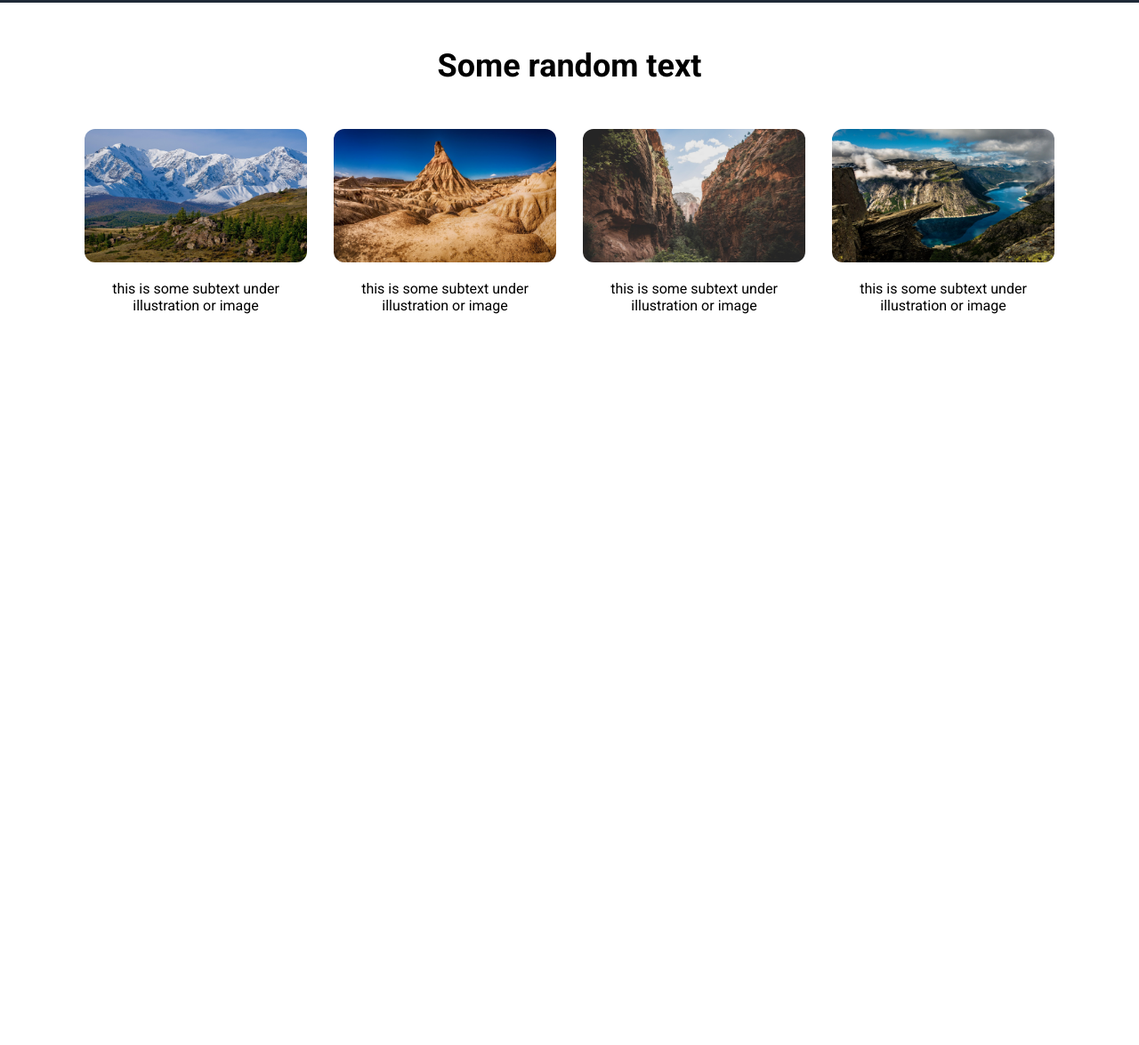
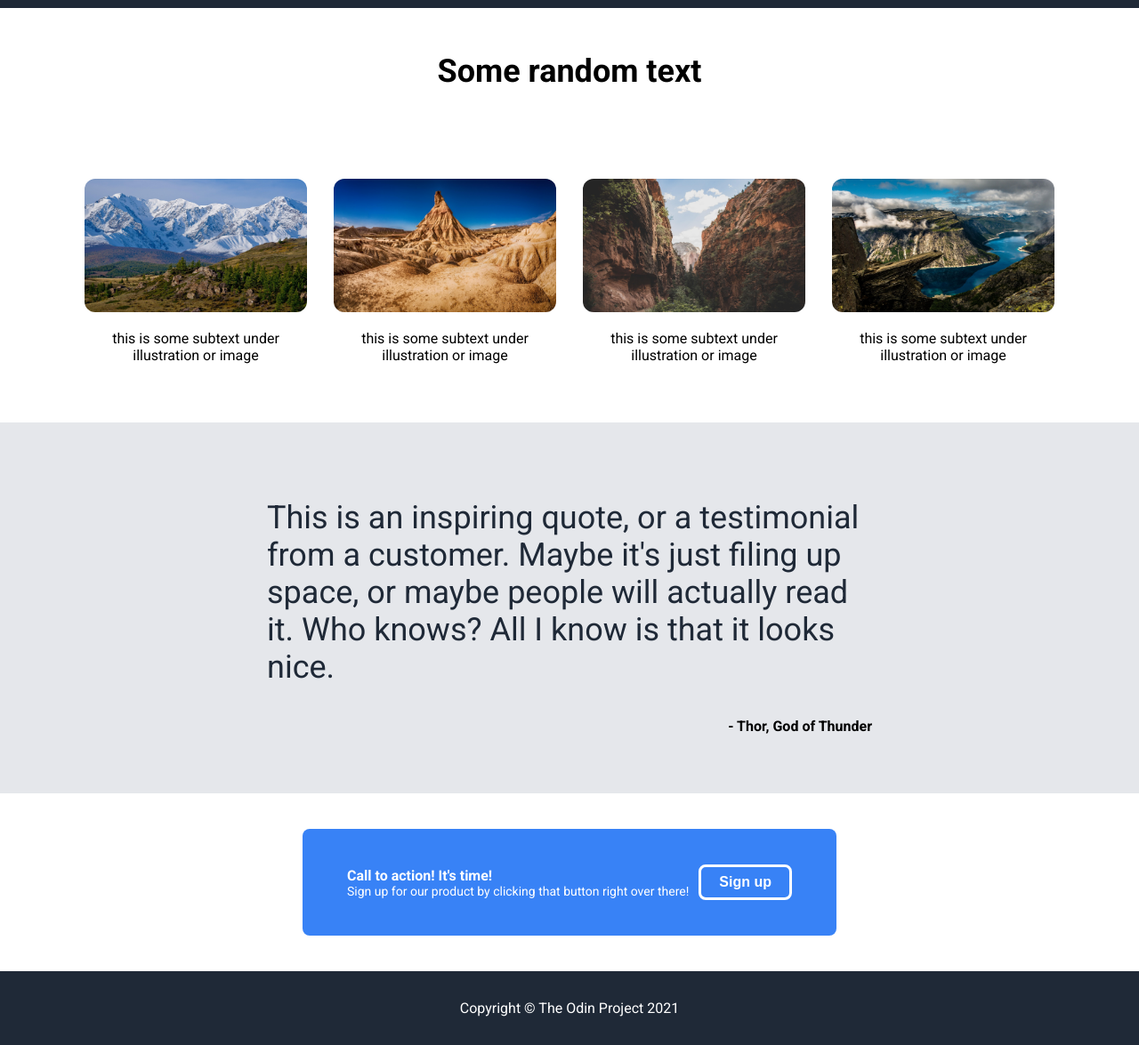
Before and after one commit to angelo-111/landing-page, a plain HTML site: page index.html in a window 1280 px wide. Shown: the part 708-1883 px from the top of the page at 89% size. Before the commit the page ends 1077 px from the top, so only its background shows below. Drawn offline with Linux system fonts and the light colour scheme.

Commit message:
fix sec4 and footer

```diff
--- a/index.html
+++ b/index.html
@@ -7,8 +7,8 @@
     <link rel="stylesheet" href="style.css">
 </head>
 <body>
+    <div class="sections">
 
-    <div class="sections">
         <div class="section1">
             <div class="header">
                 <img id="logo" src="./pics/logo.png" alt="logo">
@@ -22,13 +22,14 @@
                 <div class="body-left">
                     <div class="body-left-top">Become a nature explorer</div>
                     <div class="body-left-middle">Lorem ipsum dolor sit amet consectetur, adipisicing elit. Deleniti animi id vero aliquid sed nam suscipit dolores vel, eos eligendi, dolor reiciendis praesentium nostrum officia excepturi porro explicabo quam. Perspiciatis?</div>
-                    <button>Sign up</button>
+                    <button id="b1">Sign up</button>
                 </div>
                 <div class="body-right">
                     <img id="pic02" src="./pics/bodypic.jpg" alt="mountain view">
                 </div>
             </div>
         </div>
+
         <div class="section2">
             <div class="title">Some random text</div>
             <div class="container">
@@ -50,18 +51,24 @@
                 </div>
             </div>
         </div>
+
         <div class="section3">
+            <p id="uppertext">This is an inspiring quote, or a testimonial from a customer. Maybe it's just filing up space, or maybe people will actually read it. Who knows? All I know is that it looks nice.</p>
+            <p id="lowertext"> - Thor, God of Thunder</p>
+        </div>
 
+        <div class="section4">
+            <div class="section4-1">
+                <div class="sec4left">
+                    <div id="utext">Call to action! It's time!</div>
+                    <div id="ltext">Sign up for our product by clicking that button right over there!</div>
+                </div>
+                <div class="sec4right"><button id="b2">Sign up</button></div>
+            </div>
         </div>
-        <div class="section4">
 
+        <div class="footer">
+            <p>Copyright &copy; The Odin Project 2021</p>
         </div>
-    </div>
-
-    <div class="footer">
-
-    </div>
-
-
 </body>
 </html>
--- a/style.css
+++ b/style.css
@@ -15,7 +15,7 @@ body {
 .header {
     display: flex;
     justify-content: space-between;
-    padding: 20px 50px;
+    padding: 20px 200px;
 }
 
 ul {
@@ -35,14 +35,15 @@ a {
 }
 
 #logo {
-    width: 100px;
+    width: 80px;
     height: auto;
 }
 
 .body {
     display: flex;
-    padding: 50px;
+    padding: 50px 200px;
     gap: 20px;
+    background-color: #1F2937;
 }
 
 .body-left {
@@ -53,21 +54,22 @@ a {
 
 .body-left-top {
     color: #f9faf8;
-    font-size: 48px;
+        font-size: 48px;
     font-weight: 900;
 }
 .body-left-middle {
     color: #e5e7eb;
-    font-size: 18px;
+       font-size: 18px;
 }
 
 .body-left button {
     align-self: flex-start;
 }
 
-button {
+#b1 {
     padding: 8px 20px;
     border-radius: 8px;
+    border: 0px;
     background-color: #3882F6;
     color: white;
     font-size: 16px;
@@ -92,6 +94,7 @@ button {
     justify-content: center;
     gap: 30px;
     text-align: center;
+    padding: 50px;
 }
 
 .info {
@@ -103,3 +106,67 @@ img {
     height: 150px;
     border-radius: 12px;
 }
+
+.section3 {
+    background-color: #E5E7EB;
+    padding: 50px 300px;
+    min-width: 500px;
+}
+
+#uppertext {
+    font-size: 36px;
+    font-weight: 300;
+    color: #1F2937;
+}
+
+#lowertext {
+    text-align: end;
+    font-weight: bold;
+}
+
+.section4 {
+    display: flex;
+    justify-content: center;
+    align-items: center;
+    background-color: white;
+    height: 200px;
+}
+
+.section4-1 {
+    display: flex;
+    justify-content: space-between;
+    align-items: center;
+    background-color: #3882F6;
+    color: white;
+    border-radius: 8px;
+    width: 500px;
+    height: 100px;
+    padding: 10px 50px;
+}
+
+#utext {
+    font-weight: bold;
+}
+
+#ltext {
+    font-size: 14px;
+}
+
+#b2 {
+    padding: 8px 20px;
+    border-radius: 8px;
+    background-color: #3882F6;
+    color: white;
+    border-color: white;
+    border: solid;
+    font-size: 16px;
+    font-weight: bold;
+}
+
+.footer {
+    display: flex;
+    justify-content: center;
+    color: white;
+    background-color: #1F2937;
+    padding: 16px;
+}
```
